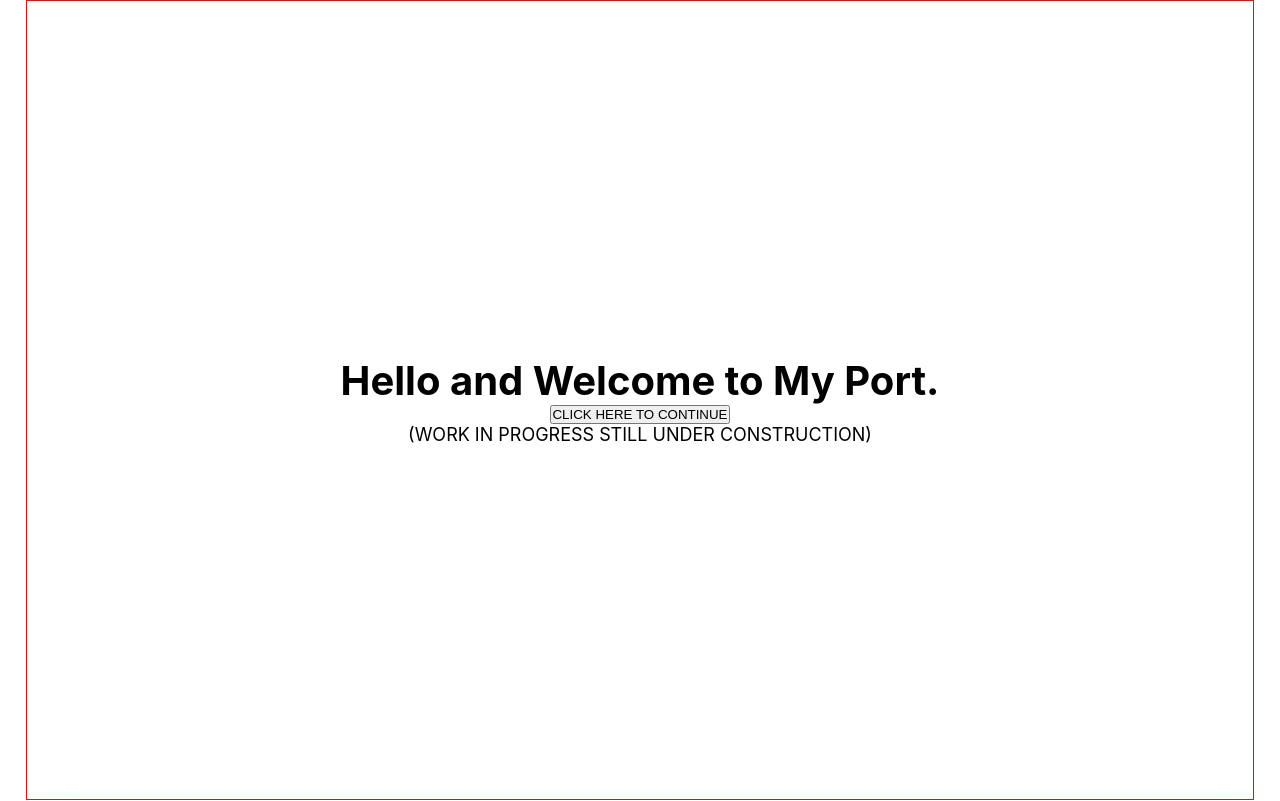
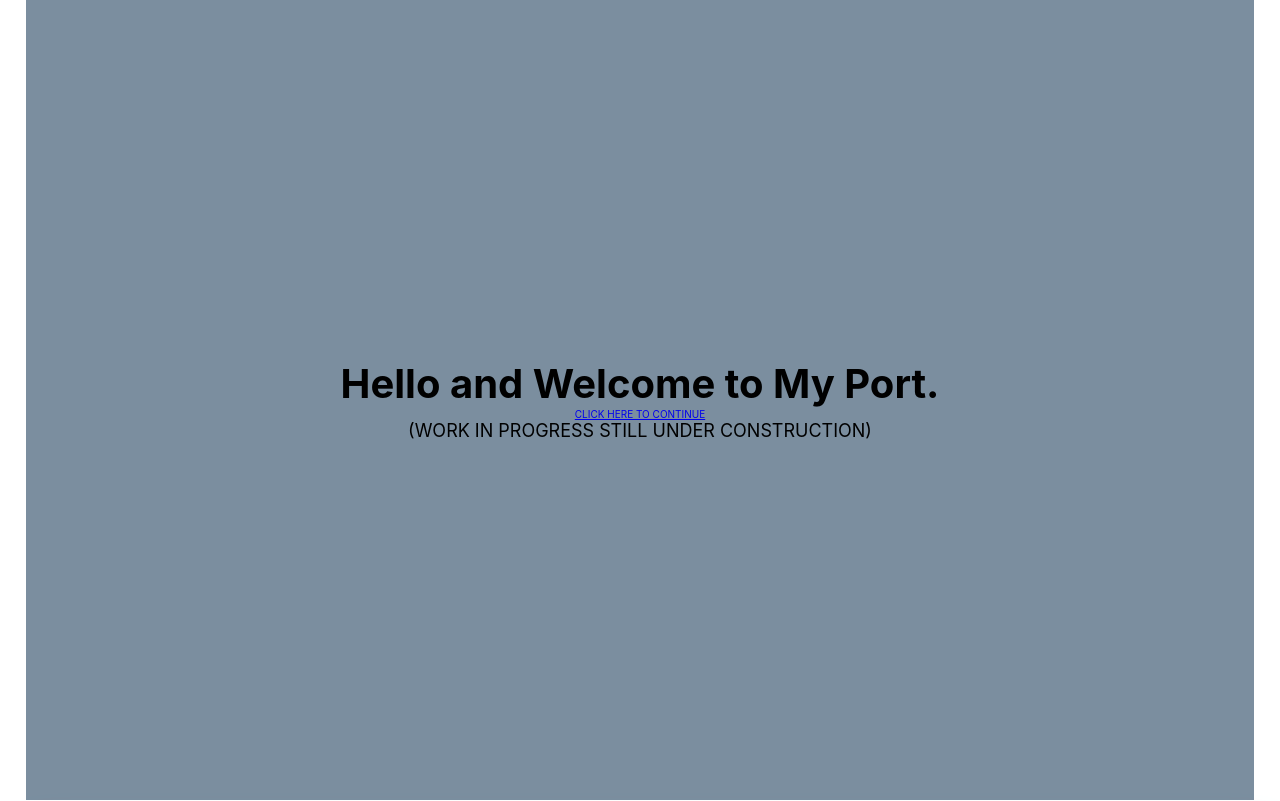
Before and after one commit to ErikRodriguez-webdev/port, a React (Create React App) app in the folder portfolio/: page / in a window 1280 px wide. Shown: the top 801 px of the page. Built offline with nearby package versions, Linux system fonts and the light colour scheme.

Commit message:
Setup moving background to home.js and styled homepage

```diff
--- a/portfolio/src/App.css
+++ b/portfolio/src/App.css
@@ -65,7 +65,6 @@ header {
   justify-content: space-evenly;
   align-items: center;
   box-shadow: 10px 10px 35px slategrey;
-  position: sticky;
 }
 
 /* Footer.js */
@@ -73,14 +72,26 @@ footer {
   margin-top: 3%;
 }
 
-/* Home.js */
+/* Home.js & MovingBG.js */
 .homeMainBox {
-  border: 1px solid red;
+  position: relative;
   height: 100vh;
+  width: 100%;
+}
+
+.homeText {
+  height: 100vh;
+  width: 100%;
   display: flex;
   justify-content: center;
   align-items: center;
   flex-direction: column;
+}
+
+.backgroundBox {
+  will-change: width, height, left, top;
+  position: absolute;
+  z-index: -1;
 }
 
 /* About.js & ImageDisplay.js */
--- a/portfolio/src/components/Home.js
+++ b/portfolio/src/components/Home.js
@@ -1,13 +1,17 @@
 import React from "react";
+import MovingBG from "./MovingBG";
 import "../App.css";
 
 const Home = () => {
   return (
     <>
       <div className="homeMainBox">
-        <h1>Hello and Welcome to My Port.</h1>
-        <button href="#about">CLICK HERE TO CONTINUE</button>
-        <p>(WORK IN PROGRESS STILL UNDER CONSTRUCTION)</p>
+        <MovingBG />
+        <div className="homeText">
+          <h1>Hello and Welcome to My Port.</h1>
+          <a href="#about">CLICK HERE TO CONTINUE</a>
+          <p>(WORK IN PROGRESS STILL UNDER CONSTRUCTION)</p>
+        </div>
       </div>
     </>
   );
```
